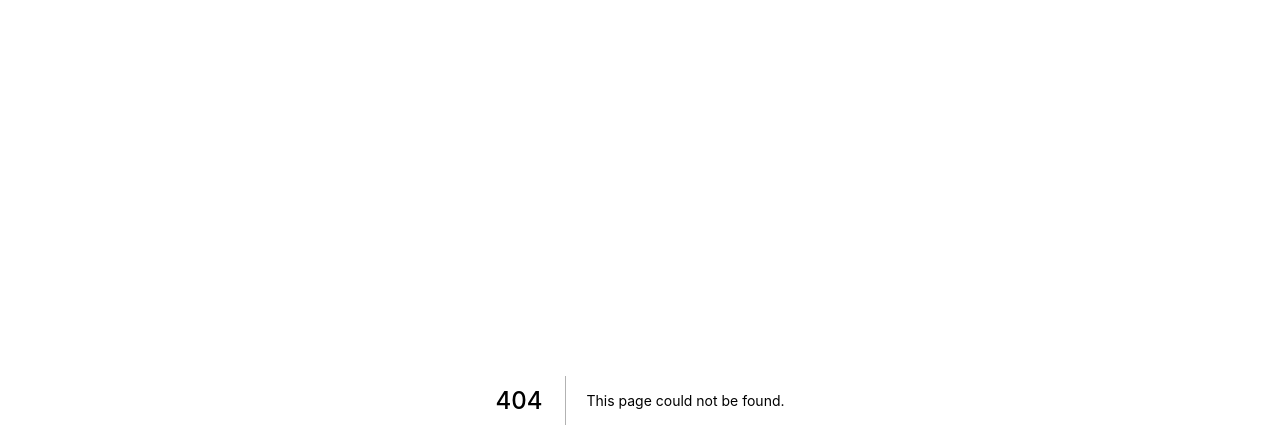
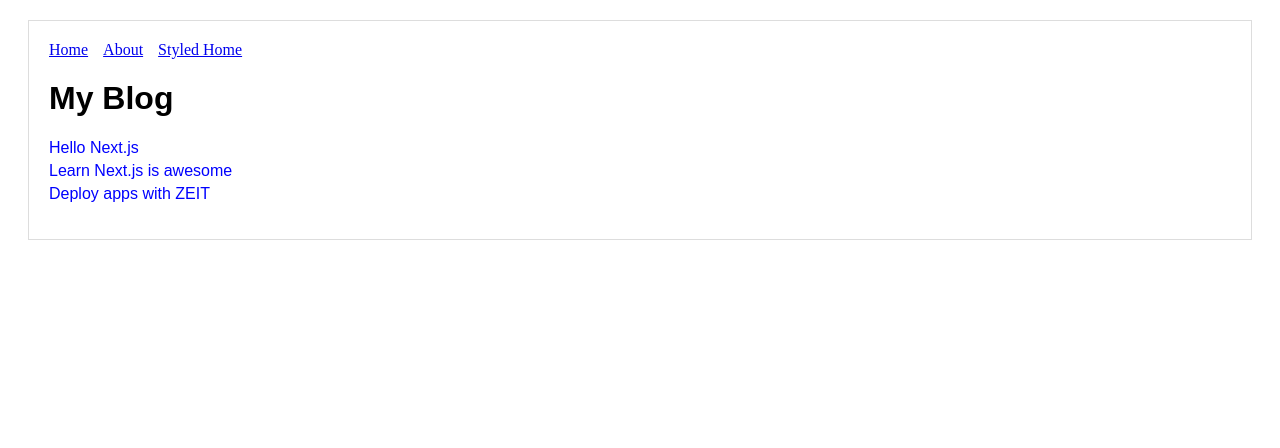
Before and after one commit to shivkanthb/nextjs-scaffold, a Next.js app: page /styled_index in a window 1280 px wide. Before the commit this address had no page. Shown: the top 448 px of the page. Built offline with nearby package versions, Linux system fonts and the light colour scheme.

Commit message:
now deploy

```diff
--- a/components/Header.js
+++ b/components/Header.js
@@ -12,6 +12,9 @@ const Header = () => (
 		<Link href= "/about">
 			<a style={linkStyle}>About</a>
 		</Link>
+		<Link href="/styled_index">
+			<a style={linkStyle}>Styled Home</a>
+		</Link>
 	</div>
 )
 
--- /dev/null
+++ b/pages/styled_index.js
@@ -0,0 +1,68 @@
+import Layout from '../components/Mylayout.js'
+import Link from 'next/link'
+
+function getPosts () {
+  return [
+    { id: 'hello-nextjs', title: 'Hello Next.js'},
+    { id: 'learn-nextjs', title: 'Learn Next.js is awesome'},
+    { id: 'deploy-nextjs', title: 'Deploy apps with ZEIT'},
+  ]
+}
+
+const PostLink = ({ post }) => (
+  <li>
+    <Link as={`/p/${post.id}`} href={`/post?title=${post.title}`}>
+      <a>{post.title}</a>
+    </Link>
+     <style jsx>{`
+      li {
+        list-style: none;
+        margin: 5px 0;
+      }
+
+      a {
+        text-decoration: none;
+        color: blue;
+        font-family: "Arial";
+      }
+
+      a:hover {
+        opacity: 0.6;
+      }
+    `}</style>
+  </li>
+)
+
+export default () => (
+  <Layout>
+    <h1>My Blog</h1>
+    <ul>
+      {getPosts().map((post) => (
+        <PostLink key={post.id} post={post}/>
+      ))}
+    </ul>
+    <style jsx>{`
+      h1, a {
+        font-family: "Arial";
+      }
+
+      ul {
+        padding: 0;
+      }
+
+      li {
+        list-style: none;
+        margin: 5px 0;
+      }
+
+      a {
+        text-decoration: none;
+        color: blue;
+      }
+
+      a:hover {
+        opacity: 0.6;
+      }
+    `}</style>
+  </Layout>
+)
```
Also changed, not shown: package.json (+5 -2 lines), pages/post.js (+45 -0 lines).
